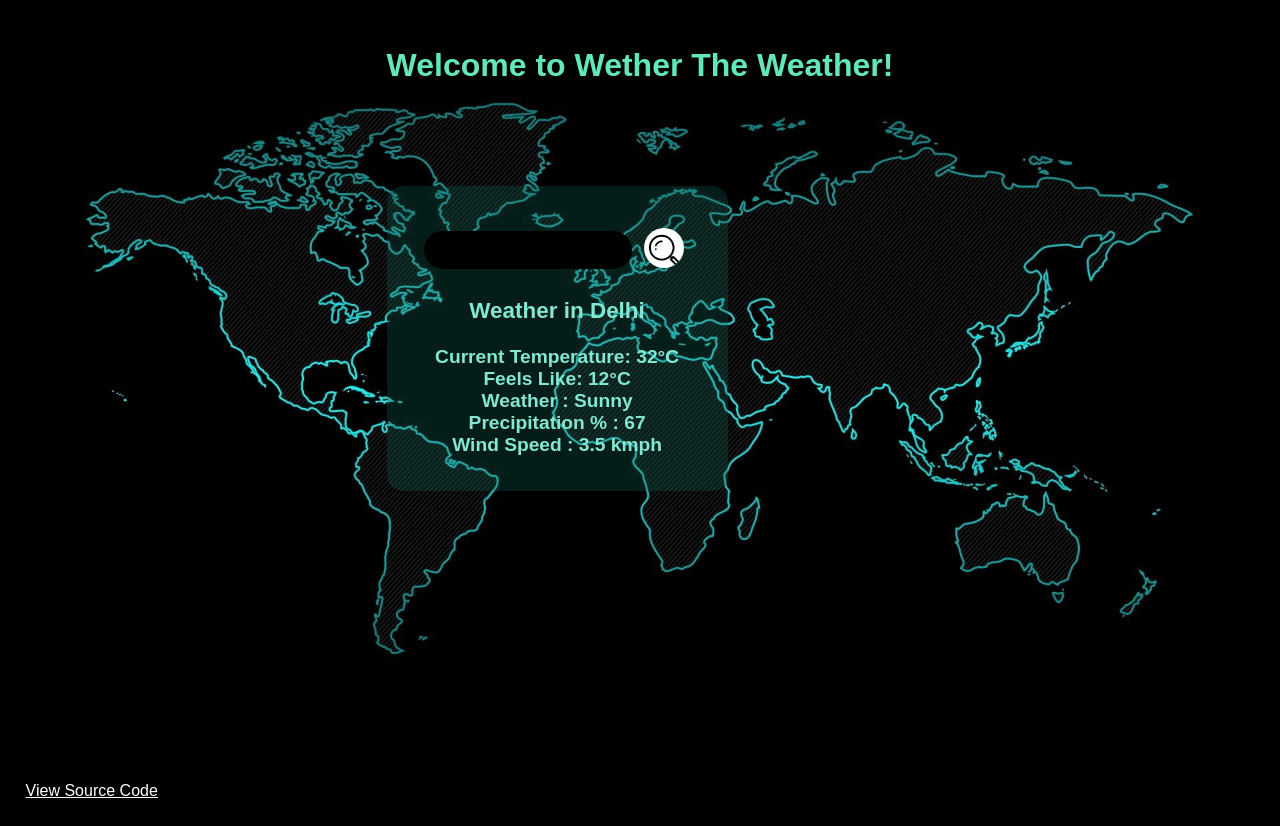
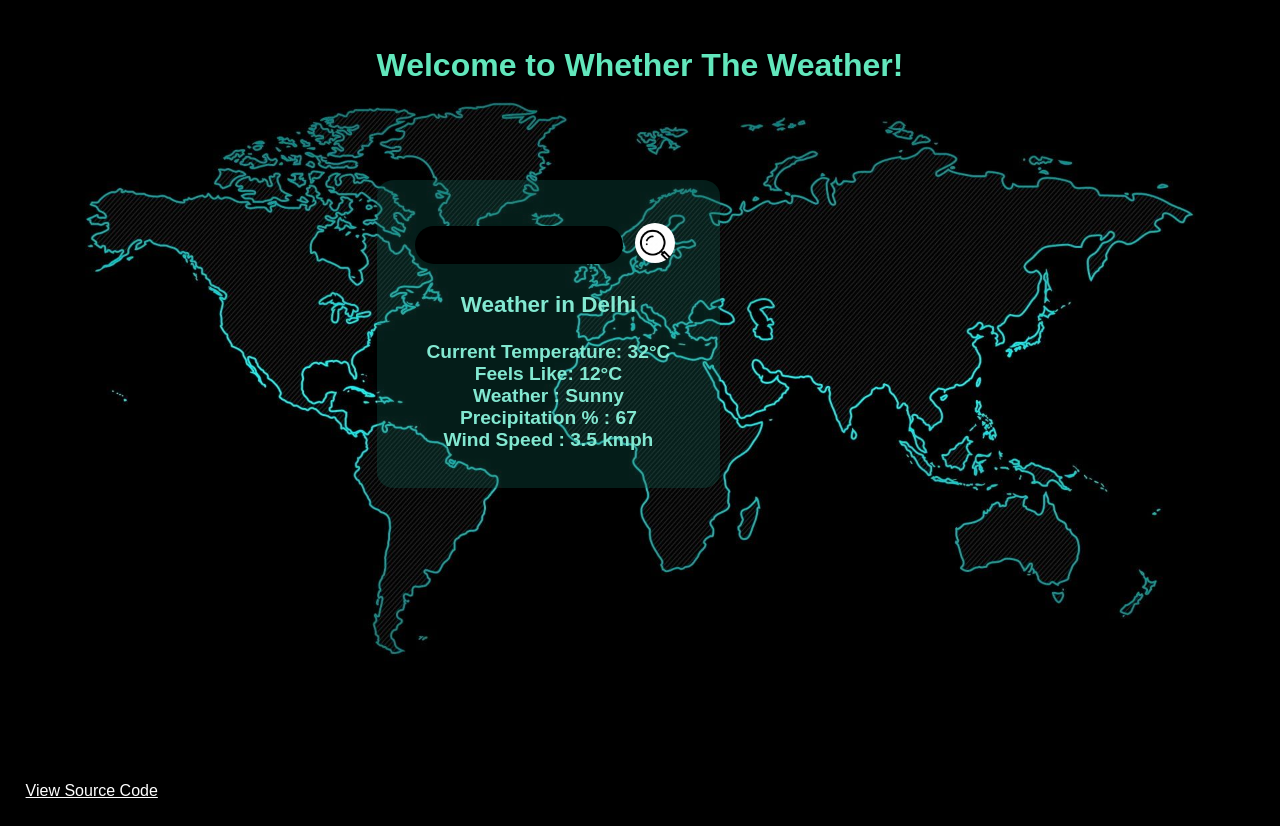
Before and after one commit to maitreyee-xo/weather-forecasting-app, a plain HTML site: page index.html in a window 1280 px wide. Drawn offline with Linux system fonts and the light colour scheme; no server answers; a web font is replaced by a local one.

Commit message:
Update index.html

```diff
--- a/index.html
+++ b/index.html
@@ -10,7 +10,7 @@
 </head>
 <body scroll="no" style="overflow: hidden">
     <div class = "heading">
-        <h1>Welcome to Wether The Weather!</h1>
+        <h1>Welcome to Whether The Weather!</h1>
     </div>
 <div class = "card">
     <input type="text" class = "search-bar" name="" id="">
```
